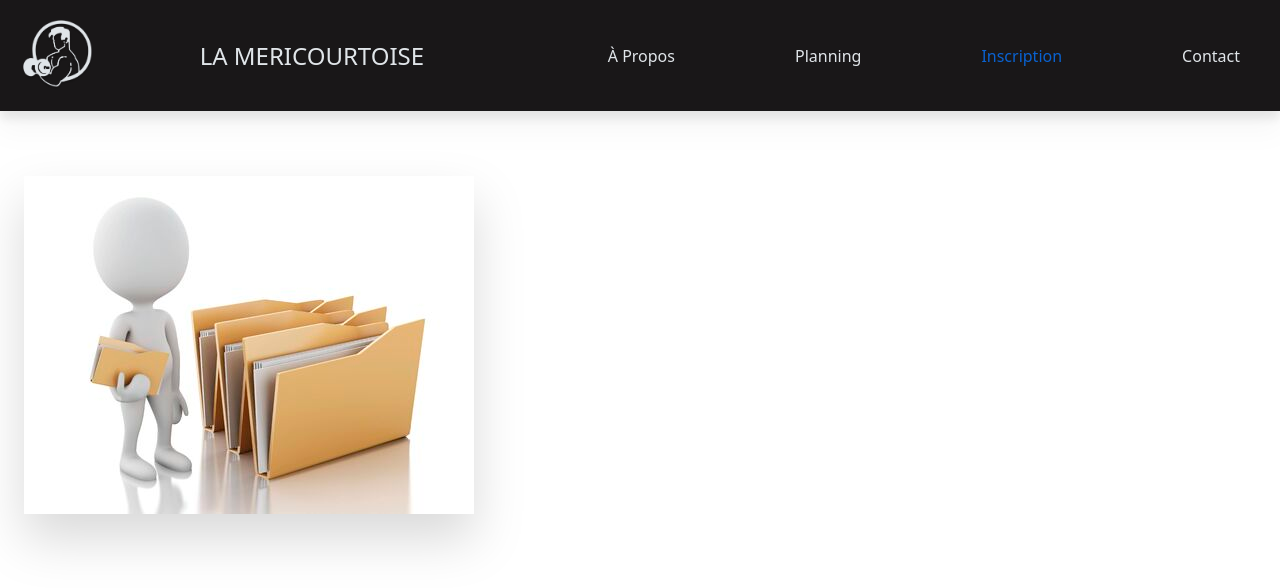
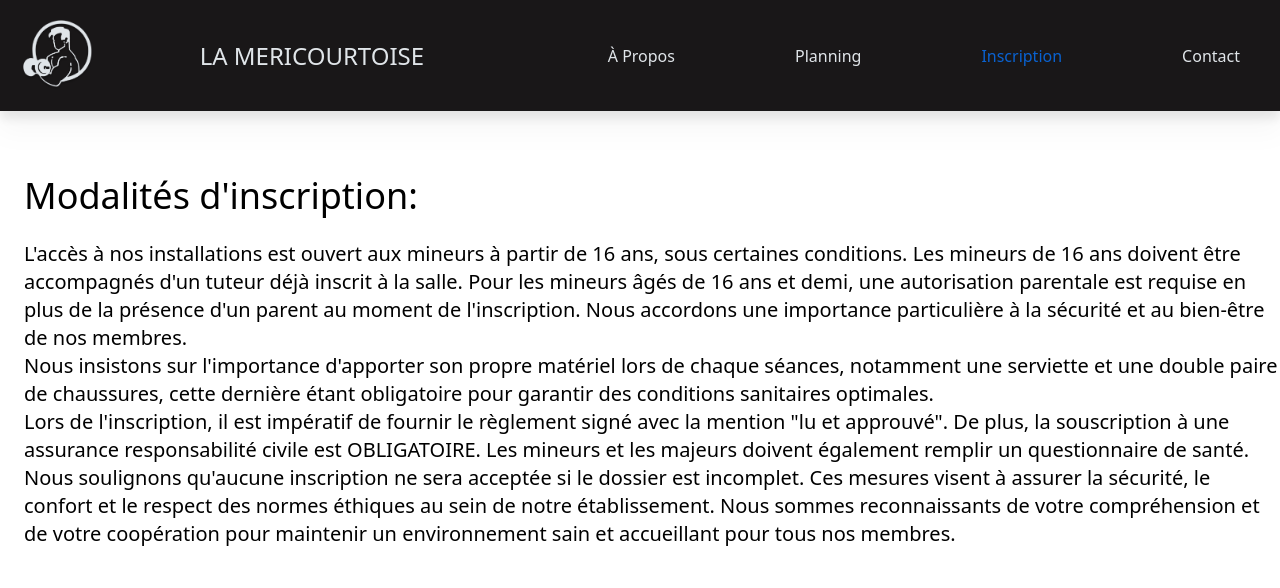
Before and after one commit to anthony62750/projetStage, a React (Create React App) app: page /Inscription in a window 1280 px wide. Shown: the top 588 px of the page. Built offline with nearby package versions, Linux system fonts and the light colour scheme.

Commit message:
modalité

```diff
--- a/src/components/page_inscription/Modalites.jsx
+++ b/src/components/page_inscription/Modalites.jsx
@@ -1,13 +1,20 @@
 import React from 'react';
-import image from '../page_inscription/image_dossiers.jpg';
 
 export const Modalites = () => {
     return (
-        <section className='flex justify-between'>
-            <div className='lg:ml-6 lg:mt-44 drop-shadow-2xl'>
-                <img className='lg:w-68' src={image} alt='img'></img>
-            </div>
+        <div>
+            <section className='flex justify-between lg:mt-44 lg:ml-6'>
+                <div>
+                    <h1 className='lg:text-4xl'>Modalités d'inscription: </h1><br></br>
+                    <p className='lg:text-xl'>L'accès à nos installations est ouvert aux mineurs à partir de 16 ans, sous certaines conditions. Les mineurs de 16 ans doivent être accompagnés d'un tuteur déjà inscrit à la salle. Pour les mineurs âgés de 16 ans et demi, une autorisation parentale est requise en plus de la présence d'un parent au moment de l'inscription. Nous accordons une importance particulière à la sécurité et au bien-être de nos membres.<br></br>
 
-        </section>
+                    Nous insistons sur l'importance d'apporter son propre matériel lors de chaque séances, notamment une serviette et une double paire de chaussures, cette dernière étant obligatoire pour garantir des conditions sanitaires optimales.<br></br>
+
+                    Lors de l'inscription, il est impératif de fournir le règlement signé avec la mention "lu et approuvé". De plus, la souscription à une assurance responsabilité civile est OBLIGATOIRE. Les mineurs et les majeurs doivent également remplir un questionnaire de santé.<br></br>
+
+                    Nous soulignons qu'aucune inscription ne sera acceptée si le dossier est incomplet. Ces mesures visent à assurer la sécurité, le confort et le respect des normes éthiques au sein de notre établissement. Nous sommes reconnaissants de votre compréhension et de votre coopération pour maintenir un environnement sain et accueillant pour tous nos membres.</p>
+                </div>
+            </section>
+        </div>
     );
 }
```
Also changed, not shown: src/components/page_inscription/image_dossiers.jpg (deleted).
